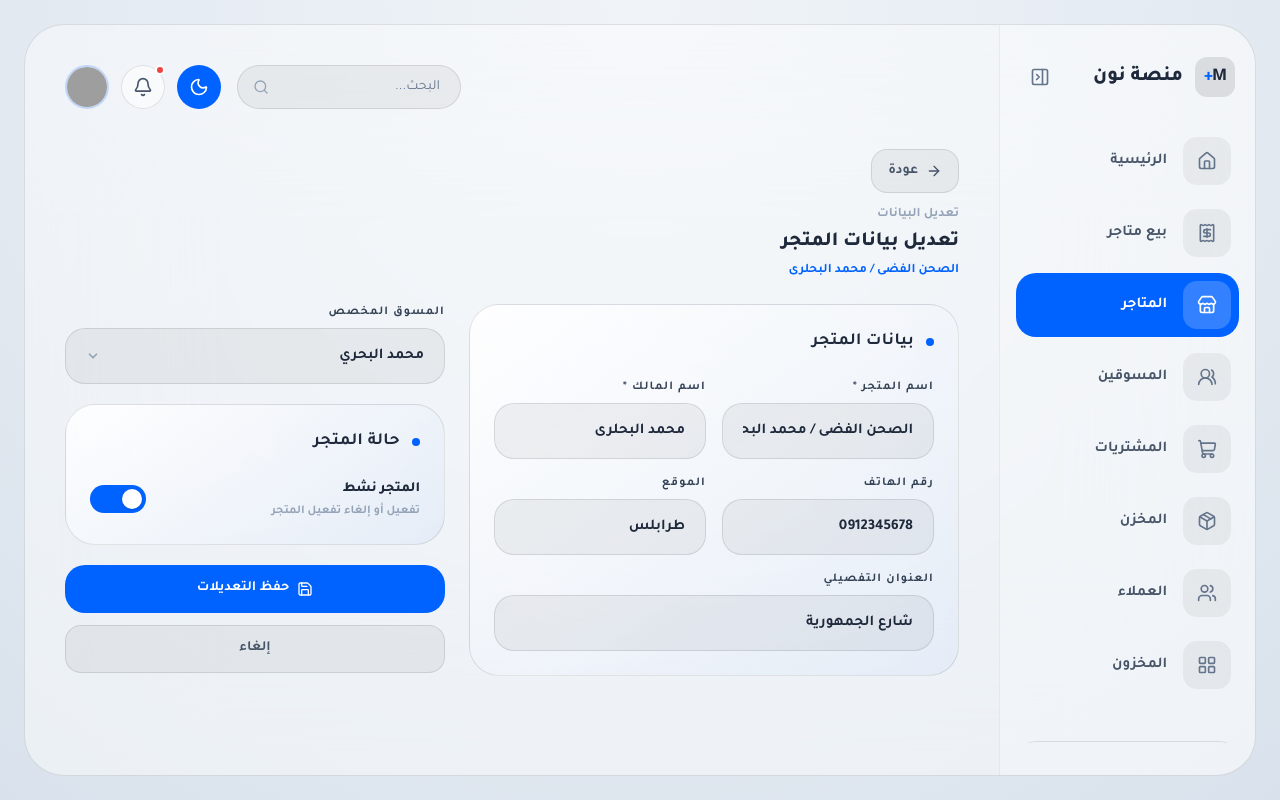
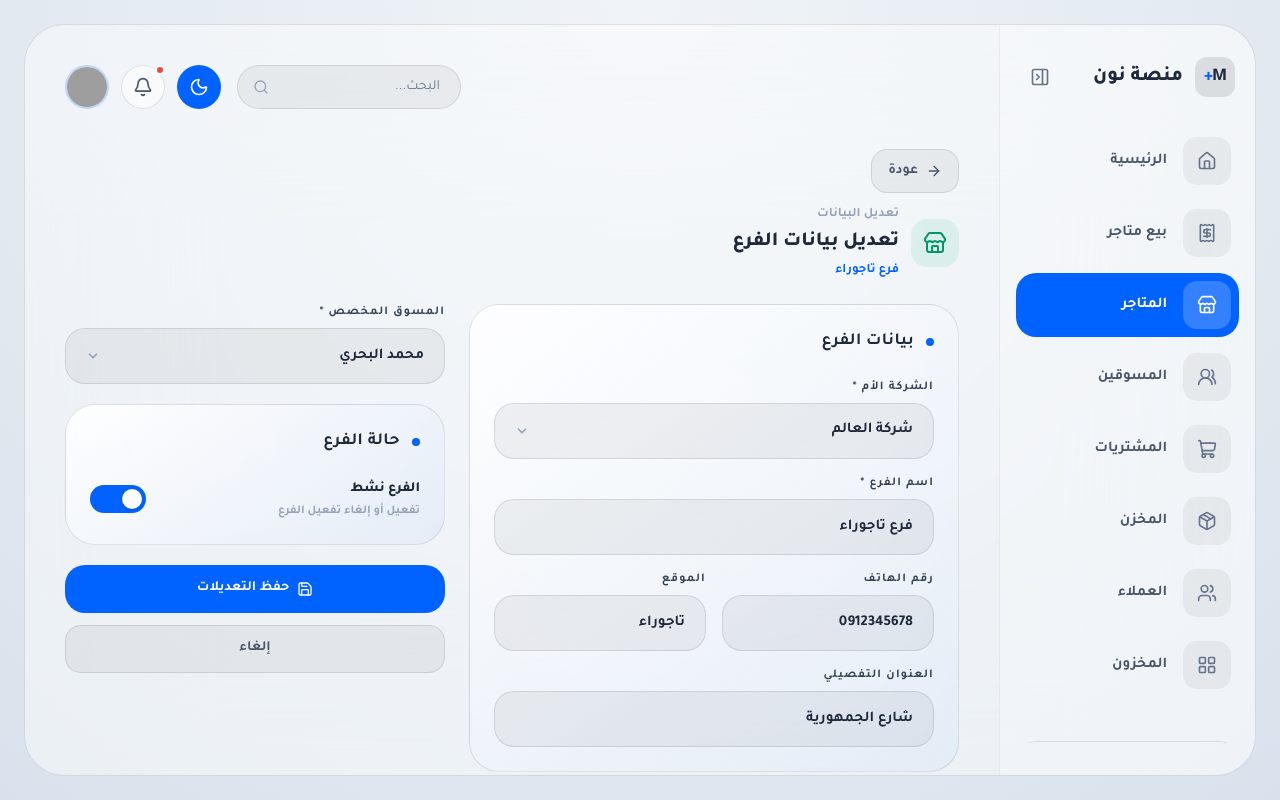
Before and after one commit to ofifice-alalem/tdm-design-for-v3, a React (Vite) app: page /stores/1/edit in a window 1280 px wide. Built offline with nearby package versions, Linux system fonts and the light colour scheme; grey boxes are pictures that could not be loaded.

Commit message:
commit -33

```diff
--- a/src/pages/EditStorePage.tsx
+++ b/src/pages/EditStorePage.tsx
@@ -1,27 +1,22 @@
 import { useState } from 'react';
 import { useParams, useNavigate } from 'react-router-dom';
-import { ArrowRight, Save } from 'lucide-react';
+import { ArrowRight, Save, Store } from 'lucide-react';
 import { SpatialCard, ModernInput, ModernSelect } from '../compenntes/ui/SpatialComponents';
 
 const STORES_DATA: Record<string, {
-  name: string; owner: string; phone: string; location: string; address: string; marketer: string; active: boolean;
+  name: string; company: string; phone: string; location: string; address: string; marketer: string; active: boolean;
 }> = {
-  '1': { name: 'الصحن الفضى / محمد البحلرى',                   owner: 'محمد البحلرى',      phone: '0912345678', location: 'طرابلس',   address: 'شارع الجمهورية',    marketer: 'محمد البحري', active: true },
-  '2': { name: 'شركة طريق المطار احمد على',                     owner: 'احمد على',           phone: '0921234567', location: 'طرابلس',   address: 'طريق المطار',       marketer: 'محمد البحري', active: true },
-  '3': { name: 'غوط الديس 1',                                   owner: 'عبدالله الورفلي',   phone: '0934567890', location: 'طرابلس',   address: 'غوط الديس',         marketer: 'محمد البحري', active: true },
-  '4': { name: 'محل المتفوق محمد البحرى',                       owner: 'محمد البحرى',        phone: '0945678901', location: 'طرابلس',   address: 'سوق الجمعة',        marketer: 'محمد البحري', active: true },
-  '5': { name: 'مصطفى ابو جطيلة / البحرى',                     owner: 'مصطفى ابو جطيلة',  phone: '0956789012', location: 'طرابلس',   address: 'البحرى',            marketer: 'محمد البحري', active: true },
-  '6': { name: 'سوق غوط الديس 2 / البحرى',                     owner: 'خالد الورفلي',      phone: '0967890123', location: 'طرابلس',   address: 'غوط الديس 2',       marketer: 'محمد البحري', active: true },
-  '7': { name: 'محل المجموعة عبدالسلام المرغنى/0913790911',     owner: 'عبدالسلام المرغنى', phone: '0913790911', location: 'طرابلس',   address: 'سوق الجمعة',        marketer: 'محمد البحري', active: true },
+  '101': { name: 'فرع تاجوراء',        company: 'شركة العالم', phone: '0912345678', location: 'تاجوراء',  address: 'شارع الجمهورية',    marketer: 'محمد البحري', active: true },
+  '102': { name: 'فرع طريق المطار',    company: 'شركة العالم', phone: '0921234567', location: 'طرابلس',   address: 'طريق المطار',       marketer: 'محمد البحري', active: true },
+  '103': { name: 'فرع غوط الديس',      company: 'شركة النجاح', phone: '0934567890', location: 'طرابلس',   address: 'غوط الديس',         marketer: 'أحمد علي', active: true },
 };
 
 export default function EditStorePage() {
   const { id } = useParams();
   const navigate = useNavigate();
-  const store = STORES_DATA[id ?? '1'] ?? STORES_DATA['1'];
+  const store = STORES_DATA[id ?? '101'] ?? STORES_DATA['101'];
 
   const [name,     setName]     = useState(store.name);
-  const [owner,    setOwner]    = useState(store.owner);
   const [phone,    setPhone]    = useState(store.phone);
   const [location, setLocation] = useState(store.location);
   const [address,  setAddress]  = useState(store.address);
@@ -35,10 +30,15 @@ export default function EditStorePage() {
         <button onClick={() => navigate(-1)} className="self-start flex items-center gap-2 px-4 h-11 rounded-[16px] bg-black/5 dark:bg-white/5 hover:bg-black/10 dark:hover:bg-white/10 border border-black/10 dark:border-white/10 text-slate-600 dark:text-white/70 font-bold text-[14px] transition-all">
           <ArrowRight className="w-4 h-4" />عودة
         </button>
-        <div className="flex flex-col gap-0.5">
-          <span className="text-[13px] font-bold text-slate-400 dark:text-white/40">تعديل البيانات</span>
-          <span className="text-[20px] font-black text-slate-800 dark:text-white">تعديل بيانات المتجر</span>
-          <span className="text-[13px] font-bold text-primary mt-0.5">{store.name}</span>
+        <div className="flex items-center gap-3">
+          <div className="w-12 h-12 rounded-[16px] bg-emerald-500/10 flex items-center justify-center">
+            <Store className="w-6 h-6 text-emerald-600" />
+          </div>
+          <div className="flex flex-col gap-0.5">
+            <span className="text-[13px] font-bold text-slate-400 dark:text-white/40">تعديل البيانات</span>
+            <span className="text-[20px] font-black text-slate-800 dark:text-white">تعديل بيانات الفرع</span>
+            <span className="text-[13px] font-bold text-primary mt-0.5">{store.name}</span>
+          </div>
         </div>
       </div>
 
@@ -46,15 +46,17 @@ export default function EditStorePage() {
 
         {/* Main */}
         <div className="w-full lg:flex-1 lg:min-w-0 flex flex-col gap-5">
-          <SpatialCard title="بيانات المتجر">
+          <SpatialCard title="بيانات الفرع">
             <div className="flex flex-col gap-4">
-              <div className="grid grid-cols-1 lg:grid-cols-2 gap-4">
-                <ModernInput label="اسم المتجر *" placeholder="اسم المتجر" value={name} onChange={setName} />
-                <ModernInput label="اسم المالك *" placeholder="اسم المالك" value={owner} onChange={setOwner} />
-              </div>
+              <ModernSelect
+                label="الشركة الأم *"
+                defaultValue={store.company}
+                options={['شركة العالم', 'شركة النجاح', 'شركة الأمل']}
+              />
+              <ModernInput label="اسم الفرع *" placeholder="مثال: فرع تاجوراء" value={name} onChange={setName} />
               <div className="grid grid-cols-1 lg:grid-cols-2 gap-4">
                 <ModernInput label="رقم الهاتف" placeholder="09XXXXXXXX" value={phone} onChange={setPhone} />
-                <ModernInput label="الموقع" placeholder="المدينة / المنطقة" value={location} onChange={setLocation} />
+                <ModernInput label="الموقع" placeholder="المنطقة" value={location} onChange={setLocation} />
               </div>
               <ModernInput label="العنوان التفصيلي" placeholder="الشارع، الحي..." value={address} onChange={setAddress} />
             </div>
@@ -64,19 +66,19 @@ export default function EditStorePage() {
         {/* Sidebar */}
         <aside className="w-full lg:w-[340px] xl:w-[380px] shrink-0 flex flex-col gap-5 lg:sticky lg:top-0 lg:self-start">
           <ModernSelect
-            label="المسوق المخصص"
+            label="المسوق المخصص *"
             defaultValue={store.marketer}
             options={['محمد البحري', 'أحمد علي', 'محمد حسن', 'سارة خالد']}
           />
 
-          <SpatialCard title="حالة المتجر">
+          <SpatialCard title="حالة الفرع">
             <div className="flex items-center justify-between">
               <div className="flex flex-col gap-0.5">
                 <span className="text-[14px] font-black text-slate-800 dark:text-white">
-                  {active ? 'المتجر نشط' : 'المتجر موقوف'}
+                  {active ? 'الفرع نشط' : 'الفرع موقوف'}
                 </span>
                 <span className="text-[12px] font-bold text-slate-400 dark:text-white/40">
-                  تفعيل أو إلغاء تفعيل المتجر
+                  تفعيل أو إلغاء تفعيل الفرع
                 </span>
               </div>
               <button
```
